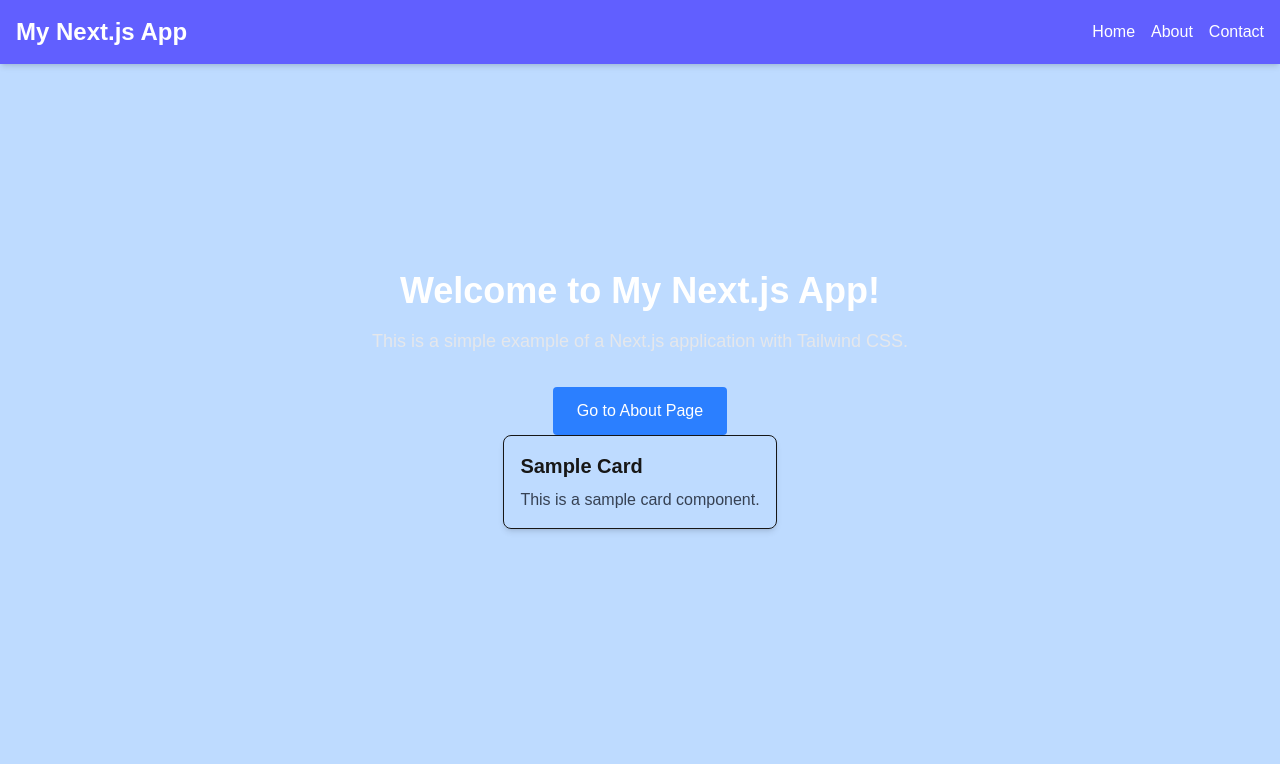
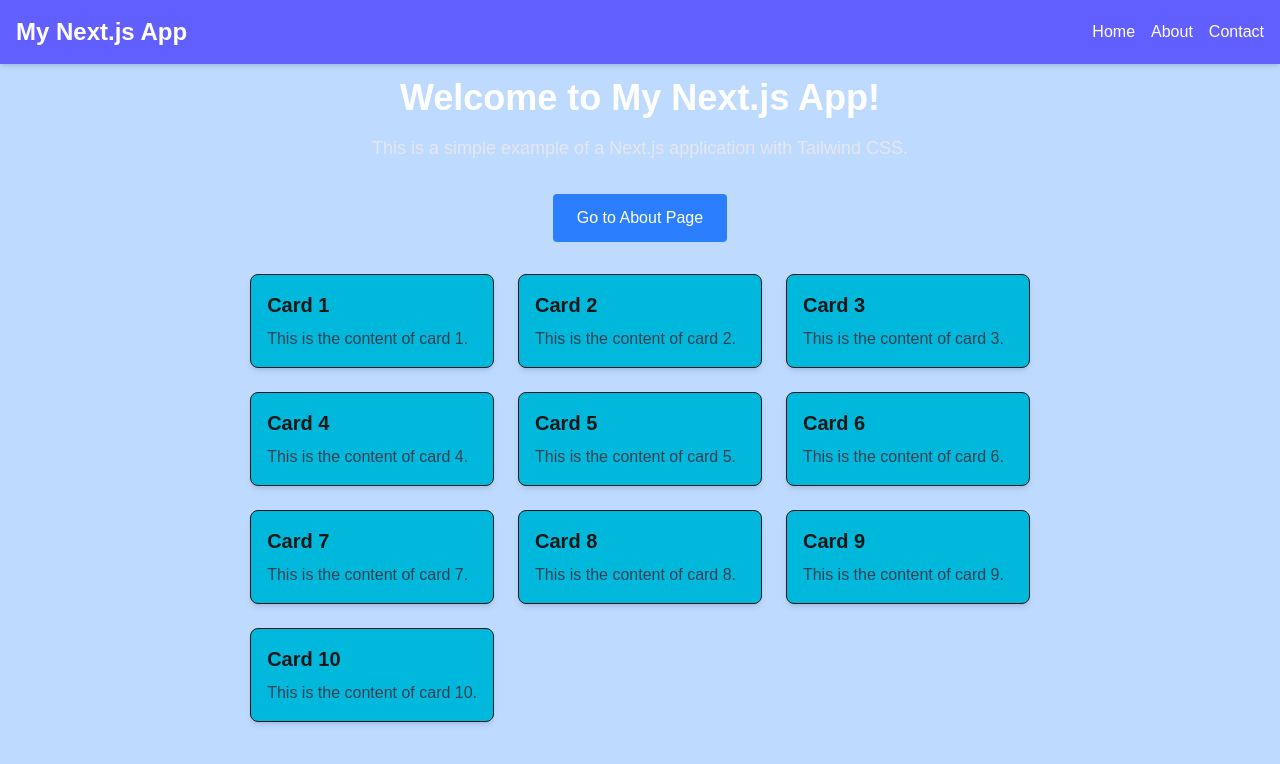
Before and after one commit to wanyamae/alx-project-0x02-setup, a Next.js app in the folder alx-project-0x02/: page /home in a window 1280 px wide. Shown: the top 764 px of the page. Built offline with nearby package versions, Linux system fonts and the light colour scheme.

Commit message:
Refactor Card component and update HomePage to display multiple cards using cardData

```diff
--- a/alx-project-0x02/components/common/Card.tsx
+++ b/alx-project-0x02/components/common/Card.tsx
@@ -1,8 +1,8 @@
-import { CardProps } from '@/interfaces';
+import { cardProps } from '@/interfaces';
 
-const Card: React.FC<CardProps> = ({ title, content }) => {
+const Card: React.FC<cardProps> = ({ title, content }) => {
     return (
-        <div className="border rounded-lg p-4 shadow-md">
+        <div className="border rounded-lg p-4 shadow-md bg-cyan-500">
             <h2 className="text-xl font-bold mb-2">{title}</h2>
             <p className="text-gray-700">{content}</p>
         </div>
--- a/alx-project-0x02/interfaces/index.ts
+++ b/alx-project-0x02/interfaces/index.ts
@@ -1,5 +1,18 @@
-export interface CardProps {
+export interface cardProps {
   id?: number;
   title: string;
   content: string;
 }
+
+export const cardData: cardProps[] = [
+  { id: 1, title: 'Card 1', content: 'This is the content of card 1.' },
+  { id: 2, title: 'Card 2', content: 'This is the content of card 2.' },
+  { id: 3, title: 'Card 3', content: 'This is the content of card 3.' },
+  { id: 4, title: 'Card 4', content: 'This is the content of card 4.' },
+  { id: 5, title: 'Card 5', content: 'This is the content of card 5.' },
+  { id: 6, title: 'Card 6', content: 'This is the content of card 6.' },
+  { id: 7, title: 'Card 7', content: 'This is the content of card 7.' },
+  { id: 8, title: 'Card 8', content: 'This is the content of card 8.' },
+  { id: 9, title: 'Card 9', content: 'This is the content of card 9.' },
+  { id: 10, title: 'Card 10', content: 'This is the content of card 10.' }
+];
--- a/alx-project-0x02/pages/home.tsx
+++ b/alx-project-0x02/pages/home.tsx
@@ -1,6 +1,6 @@
 import Header from '@/components/layout/Header';
 import Card from '@/components/common/Card';
-import { CardProps } from '@/interfaces';
+import { cardProps, cardData } from '@/interfaces';
 import Link from 'next/link';
 
 const HomePage: React.FC = () => {
@@ -13,7 +13,12 @@ const HomePage: React.FC = () => {
                 Go to About Page
             </Link>
 
-            <Card title="Sample Card" content="This is a sample card component." />
+            <div className = "grid grid-cols-1 md:grid-cols-3 gap-6 mt-8">
+                {cardData.map((card, idx) => (
+                    <Card key={idx} title={card.title} content={card.content} />
+                ))}
+            </div>
+
         </div>
 
     )
```
